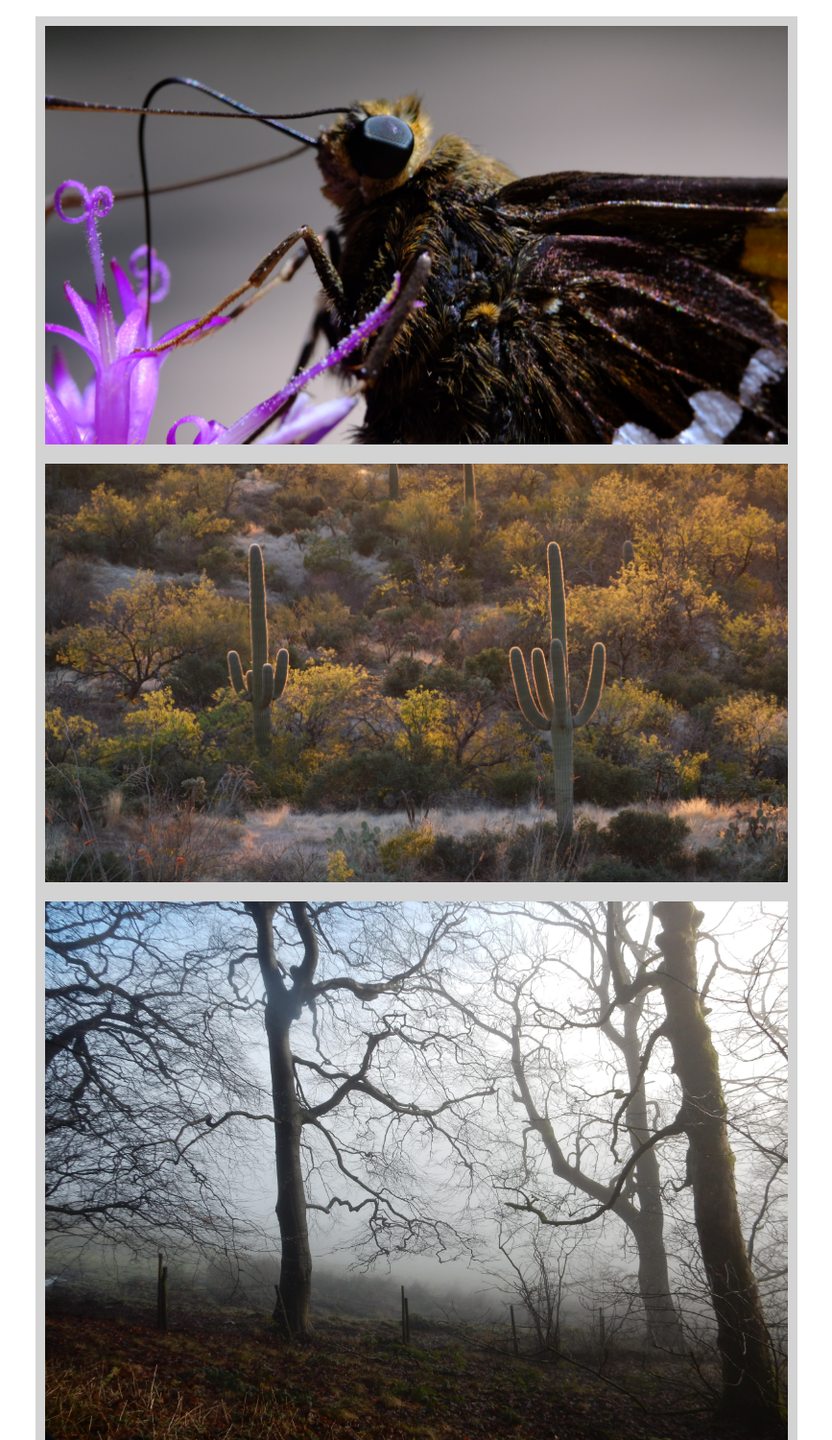
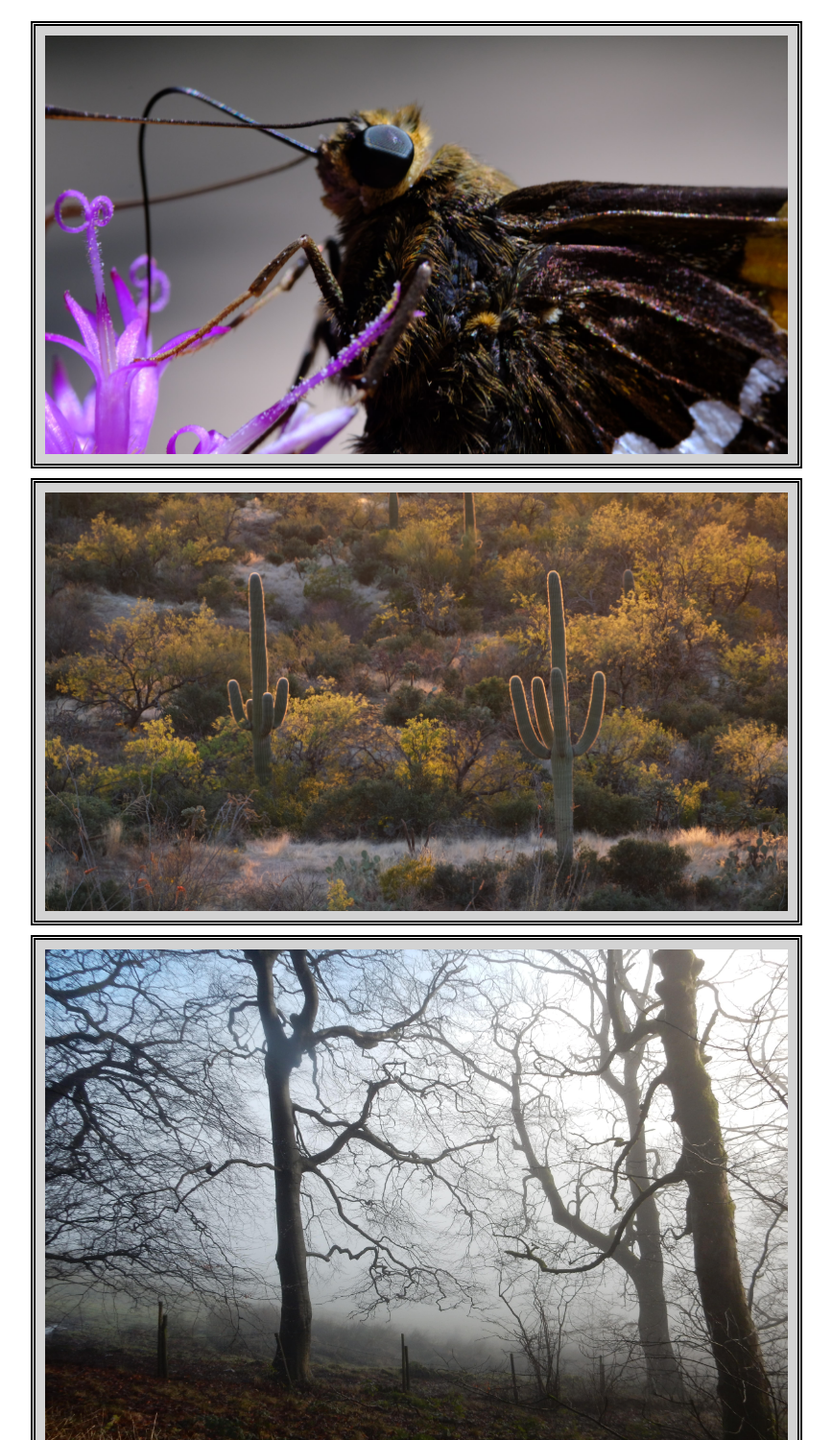
Before and after one commit to stephaniemhutson/photography, a plain HTML site: page index.html in a window 1280 px wide. Shown: the part 140-1640 px from the top of the page at 96% size, without its empty margins (206-1073 px from the left). Drawn offline with Linux system fonts and the light colour scheme.

Commit message:
Add border

```diff
--- a/css/skeleton.css
+++ b/css/skeleton.css
@@ -126,13 +126,14 @@ body {
   font-weight: 400;
   font-family: "Raleway", "HelveticaNeue", "Helvetica Neue", Helvetica, Arial, sans-serif;
   color: #222; }
-img {
+img.border {
+  outline: thick double black;
   border-width: 10px;
   border-style: solid;
   border-color: lightgray;
-/*  border-radius: 1em;*/
-  border-spacing: 1em;
+  margin: 10px;
 }
+
 
 /* Typography
 –––––––––––––––––––––––––––––––––––––––––––––––––– */
--- a/index.html
+++ b/index.html
@@ -37,32 +37,32 @@
     </div>
     <div class="row">
       <div class="twelve columns">
-        <img src="./images/butterfly-min.JPG" class="ten columns offset-by-one">
+        <img src="./images/butterfly-min.JPG" class="ten columns offset-by-one border">
       </div>
     </div>
         <div class="row">
       <div class="twelve columns">
-        <img src="./images/saguaro-min.JPG" class="ten columns offset-by-one">
+        <img src="./images/saguaro-min.JPG" class="ten columns offset-by-one border">
       </div>
     </div>
     <div class="row">
       <div class="twelve columns">
-        <img src="./images/foggy-min.JPG" class="ten columns offset-by-one">
+        <img src="./images/foggy-min.JPG" class="ten columns offset-by-one border">
       </div>
     </div>
     <div class="row">
       <div class="twelve columns">
-        <img src="./images/poppies-min.JPG" class="ten columns offset-by-one">
+        <img src="./images/poppies-min.JPG" class="ten columns offset-by-one border">
       </div>
     </div>
     <div class="row">
       <div class="twelve columns">
-        <img src="./images/spider-min.JPG" class="ten columns offset-by-one">
+        <img src="./images/spider-min.JPG" class="ten columns offset-by-one border">
       </div>
     </div>
     <div class="row">
       <div class="twelve columns">
-        <img src="./images/bw-alps-min.JPG" class="ten columns offset-by-one">
+        <img src="./images/bw-alps-min.JPG" class="ten columns offset-by-one border">
       </div>
     </div>
 
```
